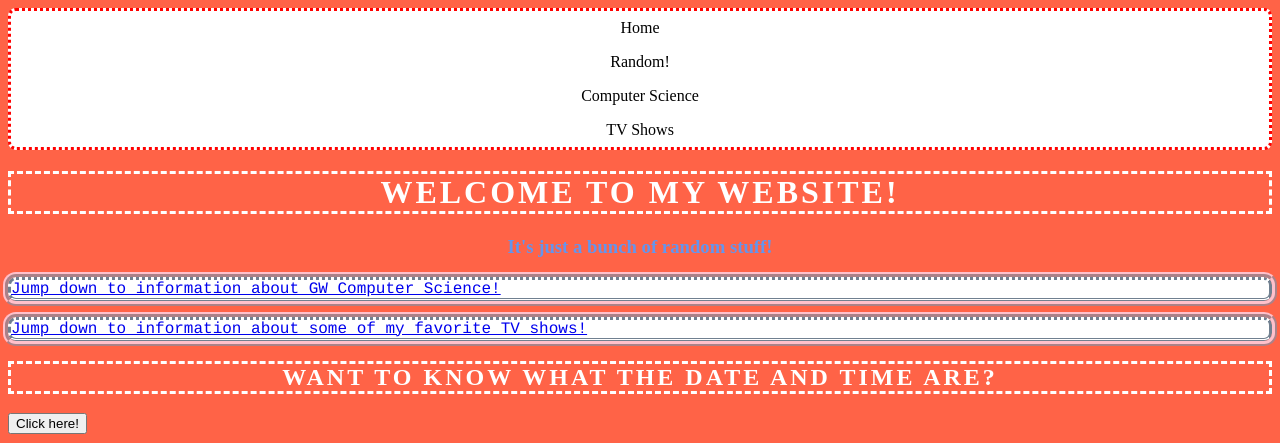
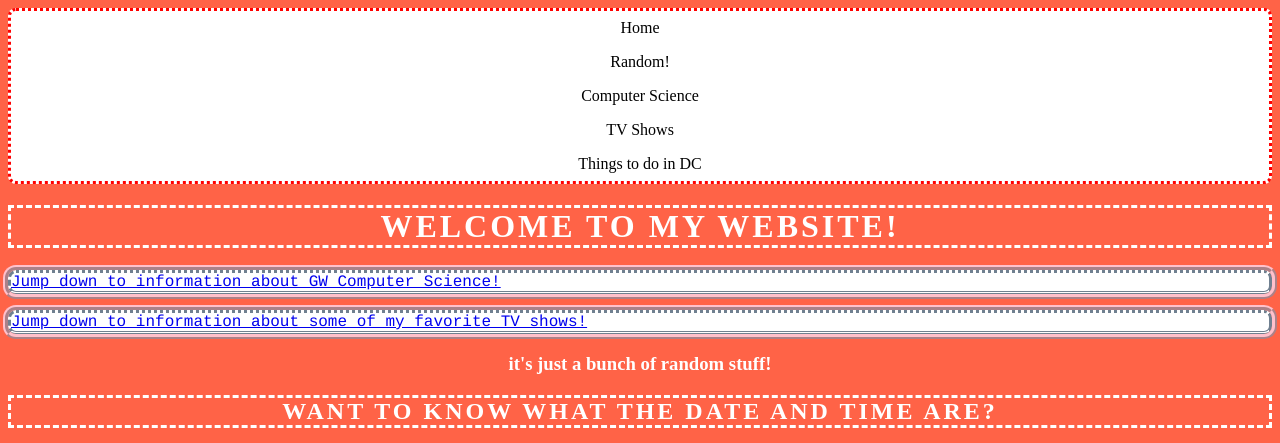
Before and after one commit to sydneykleingartner/practice-website, a plain HTML site: page index.html in a window 1280 px wide. Shown: the top 443 px of the page. Drawn offline with Linux system fonts and the light colour scheme.

Commit message:
improving the look of the website

```diff
--- a/index.html
+++ b/index.html
@@ -20,10 +20,10 @@
   <li><a href="#random">Random!</a></li>
   <li><a href="#cs">Computer Science</a></li>
   <li><a href="#tv">TV Shows</a></li>
+  <li><a href="#dc">Things to do in DC</a></li>
 </ul>
 
-<h1>Welcome to my website!</h1>
-<h3><strong>It's just a bunch of random stuff!</strong></h3>
+<h1 id="#home">Welcome to my website!</h1>
 
 <p>
     <a href="tv">Jump down to information about GW Computer Science!</a>
@@ -32,6 +32,8 @@
 <p>
     <a href="tv">Jump down to information about some of my favorite TV shows!</a>
 </p>
+
+<h3 id="#random"><strong>It's just a bunch of random stuff!</strong></h3>
 
 <h2>Want to know what the date and time are?</h2>
 
@@ -159,8 +161,7 @@ function deleteNames() {
 }
 </script>
 
-<h2>Things to see around DC!<h2>
-<p>
+<h2 id="dc">Things to see around DC!<h2>
 <div class="gallery">
     <a target="_blank" href="capitol.jpg">
         <img src="capitol.jpg" alt="United States Capitol" width="600" height="400">
@@ -173,7 +174,5 @@ function deleteNames() {
     </a>
 </div>
 
-</p>
-
 </body>
 </html>
--- a/style.css
+++ b/style.css
@@ -36,8 +36,9 @@ h1, h2 {
 }
 
 h3 {
-	color: cornflowerblue;
+	color: white;
 	text-align: center;
+	text-transform: lowercase;
 }
 
 h4 {
```
Lines whose indentation alone changed are shown as unchanged.
